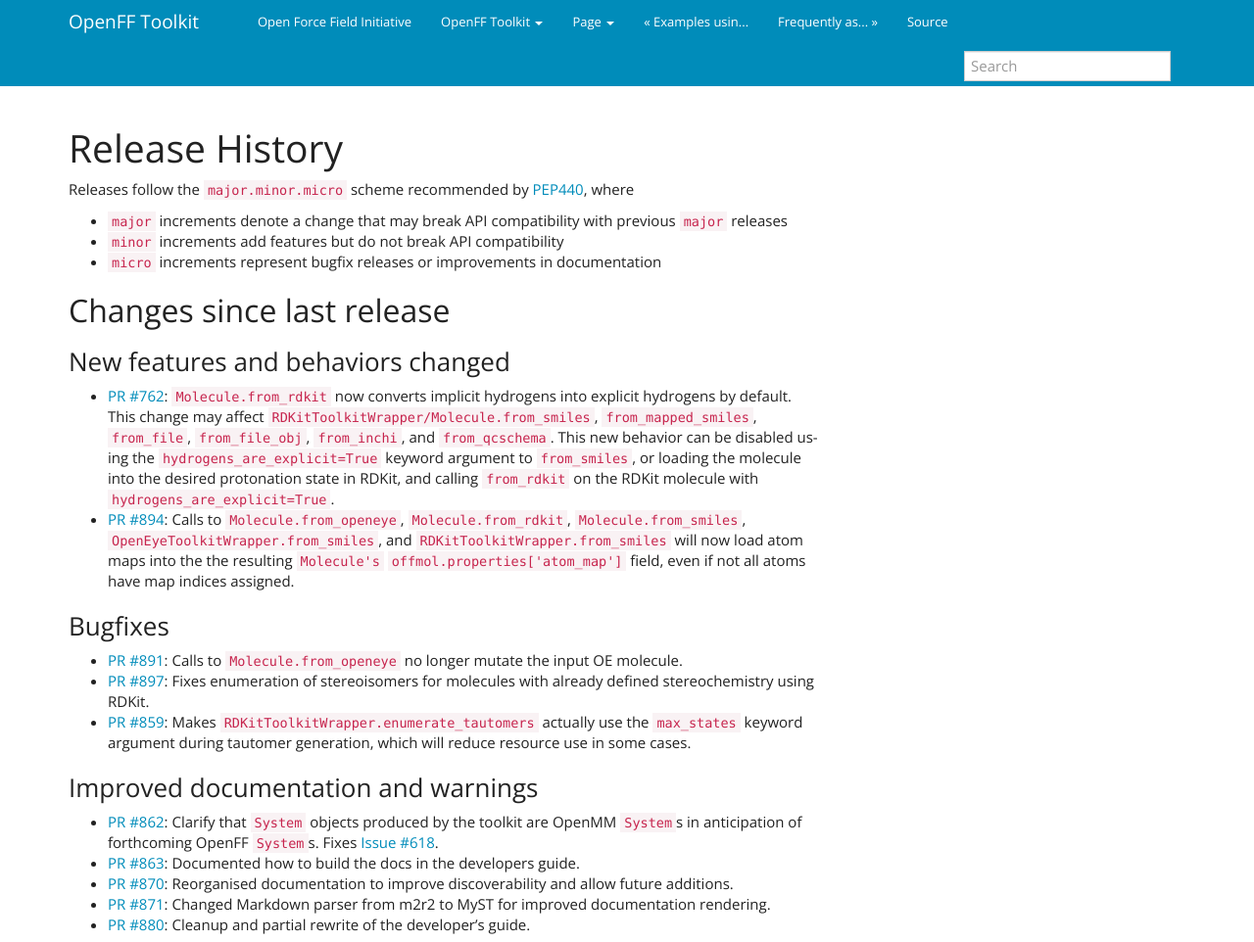
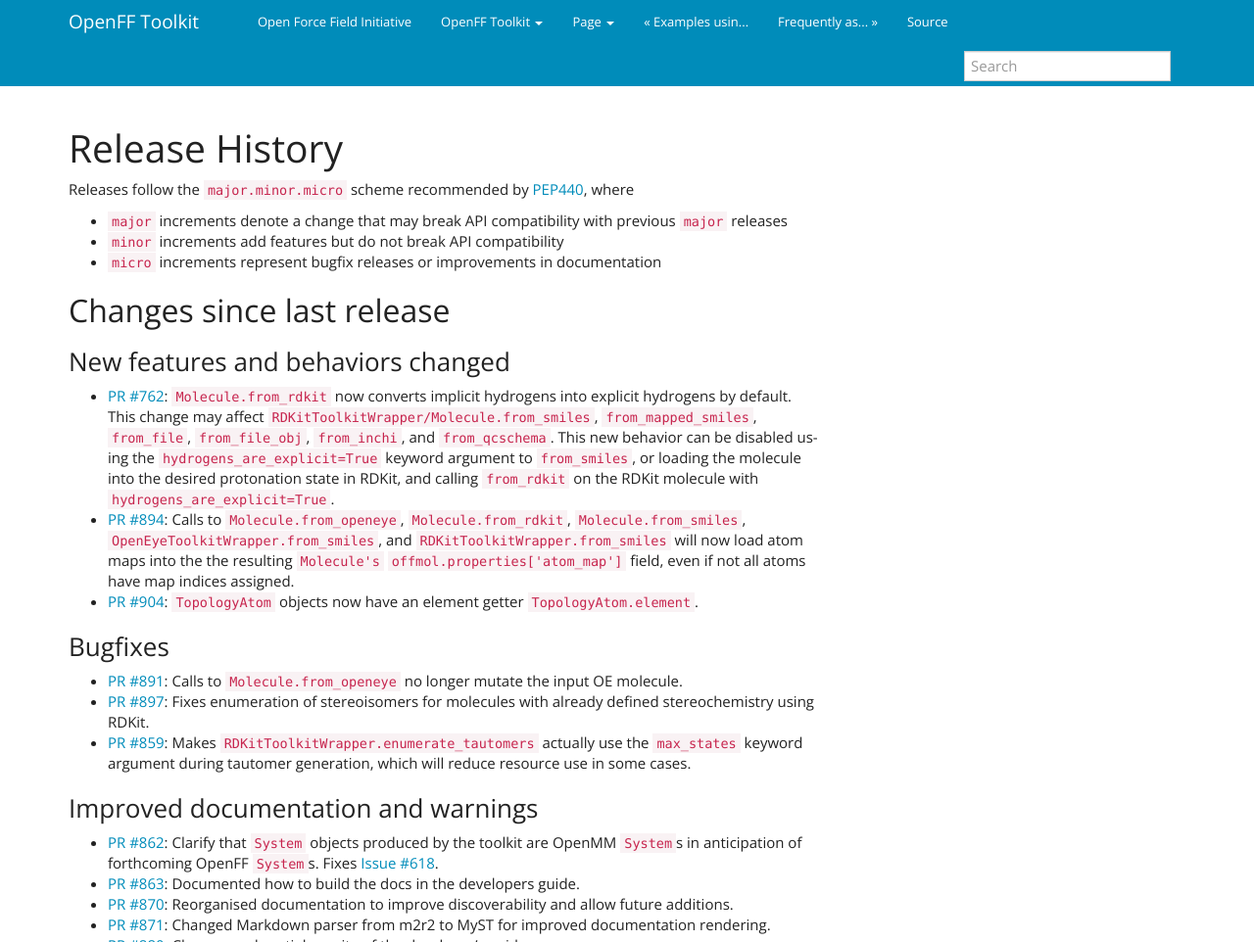
Before and after one commit to openforcefield/openff-toolkit, a Sphinx documentation site: the page built from docs/releasehistory.md, in a window 1280 px wide, cut to the strip 0-962 px from the top of the page. Shown: the whole strip at 98% size. Built offline with Sphinx 7.4.7, drawn with Linux system fonts in a browser that asks for light colours.

Commit message:
Update release history

```diff
--- a/docs/releasehistory.md
+++ b/docs/releasehistory.md
@@ -22,6 +22,8 @@ Releases follow the `major.minor.micro` scheme recommended by [PEP440](https://w
   `Molecule.from_rdkit`, `Molecule.from_smiles`, `OpenEyeToolkitWrapper.from_smiles`, and
   `RDKitToolkitWrapper.from_smiles` will now load atom maps into the the resulting
   `Molecule's` `offmol.properties['atom_map']` field, even if not all atoms have map indices assigned.
+- [PR #904](https://github.com/openforcefield/openforcefield/pull/904): `TopologyAtom` objects now have
+  an element getter `TopologyAtom.element`.
 
 ### Bugfixes
 
```
